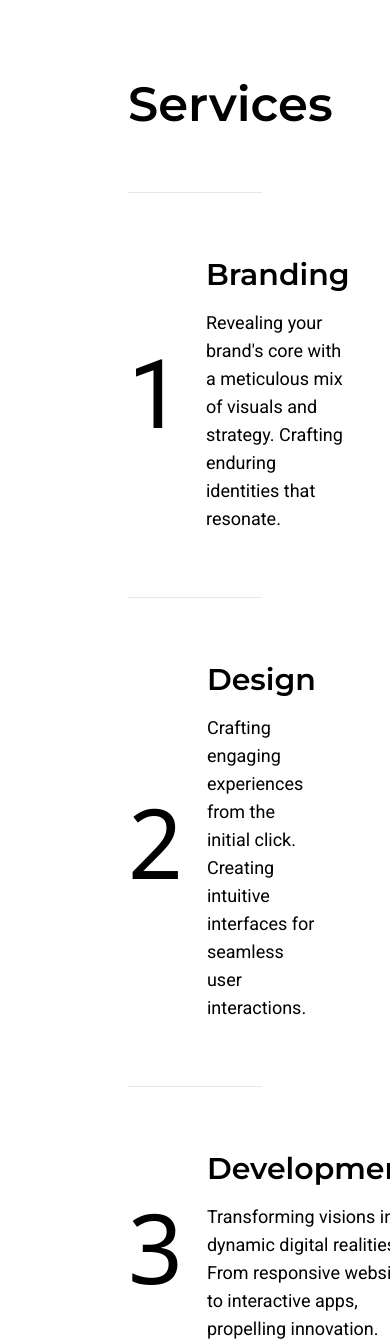
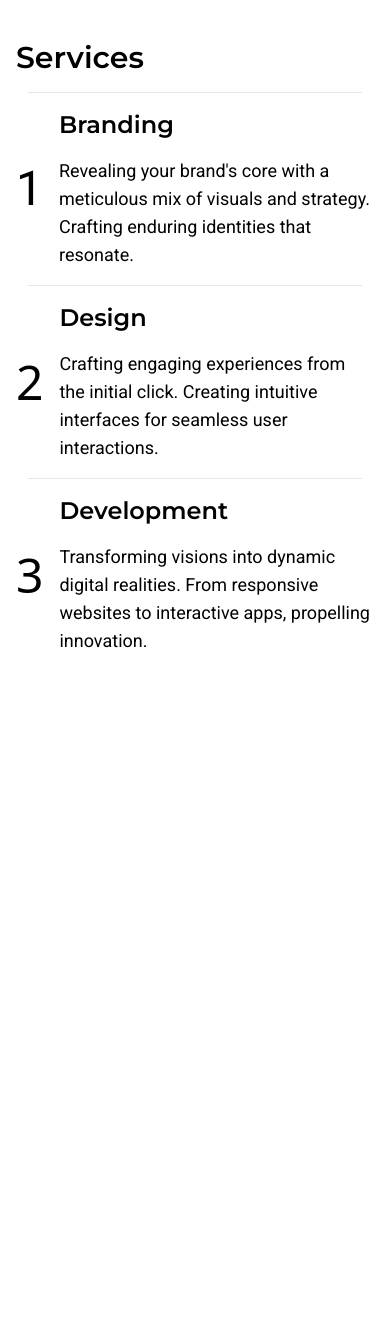
Before and after one commit to KeswetRinret/Festus_Andrew_Portfolio, a React (Vite) app: page /services in a window 390 px wide. After the commit the page ends 844 px from the top, so only its background shows below. Built offline with nearby package versions, Linux system fonts and the light colour scheme.

Commit message:
about and services responsiveness

```diff
--- a/src/components/About.jsx
+++ b/src/components/About.jsx
@@ -3,15 +3,22 @@ import React from "react";
 
 const About = () => {
   return (
-    <div className="mx-32 mt-20 h-fit">
+    <div className="md:mx-32 mx-4 md:mt-20 mt-10 h-fit">
       <div>
-        <p className="text-5xl font-tertiaryFont font-semibold">About</p>
+        <p className="md:text-5xl text-3xl font-tertiaryFont font-semibold">About</p>
       </div>
-      <hr className="mt-10" />
+      <hr className="md:mt-10 mt-6" />
 
-      <div className="flex justify-between mt-8">
-        <div className="w-[60%]">
-          <p className="text-xl mt-8 font-secondaryFont leading-8 ">
+      <div className="flex md:flex-row-reverse flex-col justify-between mt-8">
+      <div className="md:w-[40%] w-auto">
+          <img
+            className="rounded-full md:size-auto size-60 ml-12"
+            src="https://framerusercontent.com/images/IuUojHQ2ubRvYhbw2cmlrQLats.png"
+            alt=""
+          />
+        </div>
+        <div className="md:w-[60%] w-auto">
+          <p className="md:text-xl text-lg md:mt-8 mt-6 font-secondaryFont md:leading-8 leading-7 ">
             Hello! I'm Festus Andrew, a passionate product designer with
             Bluehouse Technologies. With over four years of experience in the
             field, I've had the privilege to delve into various facets of
@@ -22,14 +29,15 @@ const About = () => {
             them toward achieving their full potential has been one of the most
             rewarding aspects of my career.
           </p>
-          <div className="flex items-center">
+
+          <div className="flex md:flex-row flex-col items-center">
             <a href="moreAbout">
-              <button className=" border  rounded-full px-6 py-3 mt-6 font-tertiaryFont bg-gray-200 hover:bg-gray-300">
+              <button className=" border  rounded-full px-28 py-3 md:mt-6 mt-4 font-tertiaryFont bg-gray-200 hover:bg-gray-300">
                 More about me
               </button>
             </a>
 
-            <div className="flex gap-8 mt-4 pl-14">
+            <div className="flex md:gap-8 gap-10 md:mt-4 mt-7 md:pl-14 ">
               <a href="https://x.com/1st_2s?t=crHq9Iq7XNVWcYbxIp1b3w&s=09">
                 <span>
                   <svg
@@ -77,13 +85,7 @@ const About = () => {
             </div>
           </div>
         </div>
-        <div className="w-[40%]">
-          <img
-            className="rounded-full"
-            src="https://framerusercontent.com/images/IuUojHQ2ubRvYhbw2cmlrQLats.png"
-            alt=""
-          />
-        </div>
+
       </div>
     </div>
   );
--- a/src/components/Services.jsx
+++ b/src/components/Services.jsx
@@ -1,42 +1,52 @@
-import React from 'react'
+import React from "react";
 
 const Services = () => {
   return (
-    <div className='mx-32 mt-20 space-y-16'>
-      <div className=''>
-        <p className='font-tertiaryFont text-5xl font-semibold'>Services</p>
+    <div className="md:mx-32 mx-4 md:mt-20 mt-10 md:space-y-14 space-y-4">
+      <div className="">
+        <p className="font-tertiaryFont md:text-5xl text-3xl font-semibold">
+          Services
+        </p>
       </div>
-      <hr className='' />
+      <hr className="md:mt-0 mt-4 mx-3" />
 
-        <div className='flex space-x-6'>
-            <div className='text-8xl flex items-center font-secondaryFont'>1</div>
-      <div className=''>
-        <p className='text-3xl font-tertiaryFont font-semibold'>Branding</p>
-        <p className='font-secondaryFont text-lg mt-4'>Revealing your brand's core with a meticulous mix of visuals and strategy.
-             Crafting enduring identities that resonate.</p>
+      <div className="flex md:space-x-6 space-x-4">
+        <div className="md:text-8xl text-5xl flex items-center font-secondaryFont">1</div>
+        <div className="">
+          <p className="md:text-3xl text-2xl font-tertiaryFont font-semibold">Branding</p>
+          <p className="font-secondaryFont text-lg mt-4">
+            Revealing your brand's core with a meticulous mix of visuals and
+            strategy. Crafting enduring identities that resonate.
+          </p>
+        </div>
       </div>
+      <hr className="md:mx-0 mx-3"  />
+
+      <div className="flex md:space-x-6 space-x-4">
+        <div className="md:text-8xl text-5xl flex items-center ">2</div>
+        <div className="">
+          <p className="md:text-3xl text-2xl font-tertiaryFont font-semibold">Design</p>
+          <p className="font-secondaryFont text-lg mt-4">
+            Crafting engaging experiences from the initial click. Creating
+            intuitive interfaces for seamless user interactions.
+          </p>
+        </div>
       </div>
-      <hr />
-
-        <div className='flex space-x-6'>
-        <div className='text-8xl flex items-center '>2</div>
-      <div className=''>
-         <p className='text-3xl font-tertiaryFont font-semibold'>Design</p>
-         <p className='font-secondaryFont text-lg mt-4'>Crafting engaging experiences from the initial click.
-             Creating intuitive interfaces for seamless user interactions.</p>
-      </div>
-      </div>
-      <hr />
-        <div className='flex space-x-6'>
-        <div className='text-8xl flex items-center'>3</div>
-      <div className=''>
-        <p className='text-3xl font-tertiaryFont font-semibold'>Development</p>
-        <p className='font-secondaryFont text-lg mt-4'>Transforming visions into dynamic digital realities.
-             From responsive websites to interactive apps, propelling innovation.</p>
-      </div>
+      <hr className="md:mx-0 mx-3" />
+      <div className="flex md:space-x-6 space-x-4">
+        <div className="md:text-8xl text-5xl flex items-center">3</div>
+        <div className="">
+          <p className="md:text-3xl text-2xl font-tertiaryFont font-semibold">
+            Development
+          </p>
+          <p className="font-secondaryFont text-lg mt-4">
+            Transforming visions into dynamic digital realities. From responsive
+            websites to interactive apps, propelling innovation.
+          </p>
+        </div>
       </div>
     </div>
-  )
-}
+  );
+};
 
-export default Services
+export default Services;
--- a/src/components/landingPage/Hero.jsx
+++ b/src/components/landingPage/Hero.jsx
@@ -4,7 +4,7 @@ import { Link, NavLink } from "react-router-dom";
 
 const Hero = () => {
   return (
-    <div className="container mx-auto md:my-5 my-2">
+    <div className="container mx-auto md:my-5">
       <div className="w-full flex flex-col justify-center items-center space-y-4">
         <NavLink to={"/"}>
           <img
@@ -13,7 +13,7 @@ const Hero = () => {
             alt=""
           />
         </NavLink>
-        <button className="flex justify-center items-center  font-primaryFont font-semibold text-primaryColor rounded-full border-2 p-2 px-6">
+        <button className="flex justify-center items-center font-primaryFont font-semibold text-primaryColor rounded-full border-2 p-2 md:px-6 px-4">
           <span class="relative flex h-3 w-3 mr-2">
             <span class="animate-ping absolute inline-flex h-full w-full rounded-full bg-green-400 opacity-75"></span>
             <span class="relative inline-flex rounded-full h-2 w-2 bg-green-500"></span>
@@ -75,7 +75,7 @@ const Hero = () => {
             👋🏼Hey there, it's <br /> Festus Andrew.
           </p>
 
-          <p className="md:mt-7 mt-3 md:mx-0 mx-3 font-tertiaryFont md:text-xl md:ml-36 ml-10 ">
+          <p className="md:mt-7 mt-3 md:mx-0 mx-3 font-tertiaryFont md:text-xl md:ml-36 ml-14 ">
             I am a Designer based in Jos, Nigeria.
           </p>
 
--- a/src/components/myWorks/Works.jsx
+++ b/src/components/myWorks/Works.jsx
@@ -23,8 +23,8 @@ const Works = () => {
               src="https://framerusercontent.com/images/ZuDzZNFD4y4ZbZ3Cf9QFDB0vGs.jpg?scale-down-to=2048"
               alt="Marb Store"
             />
-            <div className="absolute bottom-0 text-white p-10 font-tertiaryFont  ">
-              <h3 className="md:mb-2 text-3xl font-semibold">Marb Store</h3>
+            <div className="absolute bottom-0 text-white md:p-10 p-6 font-tertiaryFont ">
+              <h3 className="md:mb-2 md:text-3xl text-2xl font-semibold">Marb Store</h3>
               <p className=" text-white cursor-pointer">UI/UX,Branding</p>
             </div>
           </Link>
@@ -37,8 +37,8 @@ const Works = () => {
               src="https://framerusercontent.com/images/kYjjTQZX4yro1jpWWY7stCFLY.jpg"
               alt=""
             />
-            <div className="absolute bottom-0 text-white p-10 font-tertiaryFont  ">
-              <h3 className="mb-2 text-3xl font-semibold">
+            <div className="absolute bottom-0 text-white md:p-10 p-4 font-tertiaryFont  ">
+              <h3 className="md:mb-2 md:text-3xl text-2xl font-semibold">
                 ProDevelopers Club
               </h3>
               <p className=" text-white cursor-pointer">UI/UX,Branding</p>
@@ -55,8 +55,8 @@ const Works = () => {
               src="https://framerusercontent.com/images/DjmKQYQKRd2h0Q1wAkfkOGHIYw.jpg"
               alt=""
             />
-            <div className="absolute bottom-0 text-white p-10 font-tertiaryFont  ">
-              <h3 className="mb-2 text-3xl font-semibold">Infinity Gem</h3>
+            <div className="absolute bottom-0 text-white md:p-10 p-4 font-tertiaryFont  ">
+              <h3 className="md:mb-2 md:text-3xl text-2xl font-semibold">Infinity Gem</h3>
               <p className=" text-white cursor-pointer">UI/UX</p>
             </div>
           </Link>
@@ -69,8 +69,8 @@ const Works = () => {
               src="https://framerusercontent.com/images/WisIsy97GUDG2UDk2aEq1F6MUaY.jpg?scale-down-to=2048"
               alt=""
             />
-            <div className="absolute bottom-0 text-white p-10 font-tertiaryFont  ">
-              <h3 className="mb-2 text-3xl font-semibold">Wander</h3>
+            <div className="absolute bottom-0 text-white md:p-10 p-4 font-tertiaryFont ">
+              <h3 className="md:mb-2 md:text-3xl text-2xl font-semibold">Wander</h3>
               <p className=" text-white cursor-pointer">UI/UX,Branding</p>
             </div>
           </Link>
```
